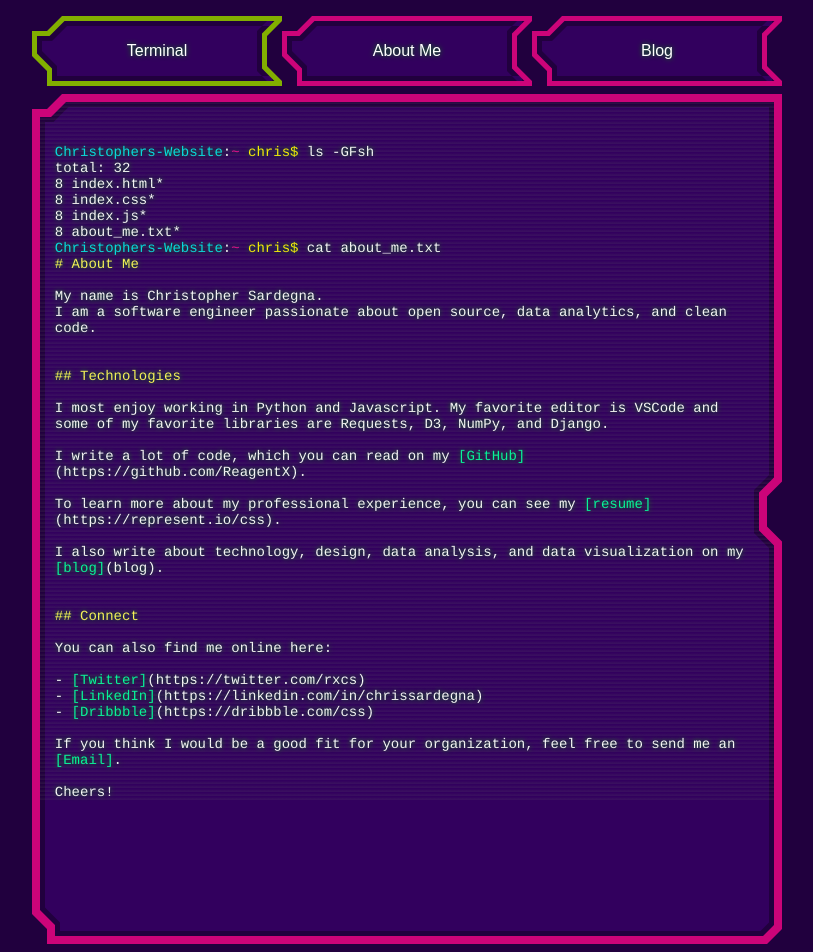
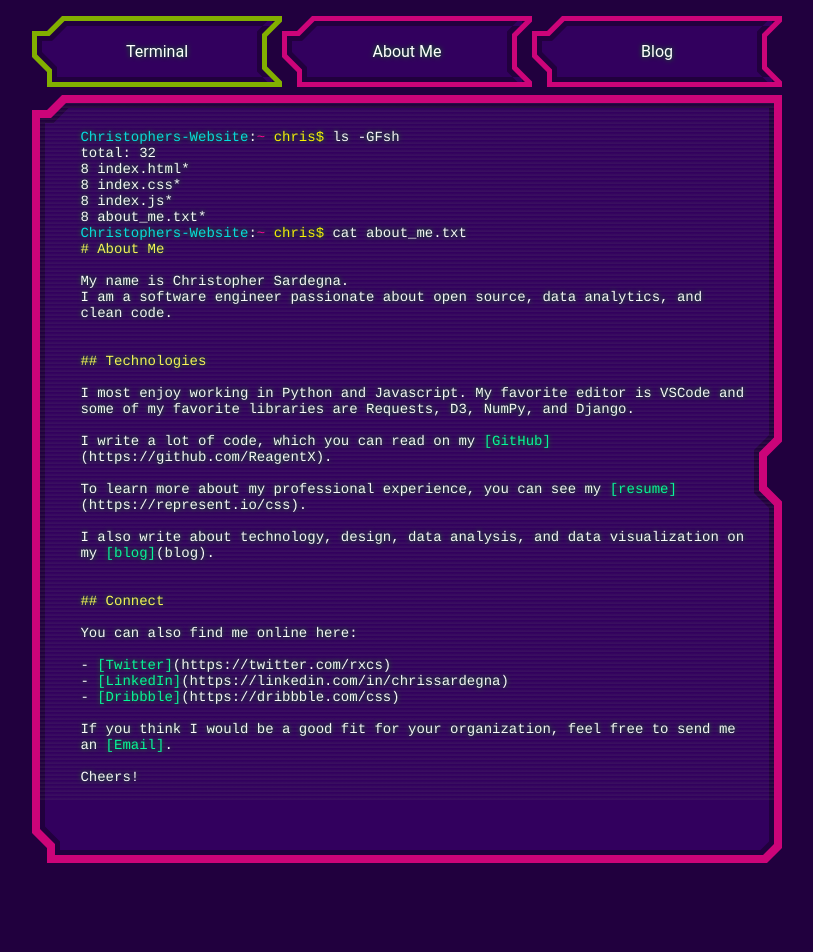
Before and after one commit to ReagentX/reagentx.github.io, a PHP site: page / in a window 1280 px wide. Shown: the whole page, without its empty margins (233-1046 px from the left). After the commit the page ends 863 px from the top, so only its background shows below. Run offline with PHP 8.4, Linux system fonts and the light colour scheme.

Commit message:
Adjust alignment

```diff
--- a/css/elements.css
+++ b/css/elements.css
@@ -2,13 +2,14 @@
 	font-family: courier, monospace;
     color: #fff;
     max-width: 750px;
-	min-height: 750px;
+	min-height: 700px;
 	margin-left: 1vw;
 	margin-right: 1vw;
-	margin-top: 5vh;
-	margin-bottom: 5vh;
+	margin-top: 3vh;
+	margin-bottom: 3vh;
     font-size: 14px;
-    /* overflow:  auto; */
+    padding-left: 2vw;
+    padding-right: 1vw;
 }
 
 #console::after {
@@ -29,7 +30,7 @@
 }
 
 div.button {
-    font-family: 'Arial Narrow Bold', sans-serif;
+    font-family: Roboto, 'Courier New', Courier, monospace;
     font-size: 16px;
     display: inline-block;
     vertical-align: top;
--- a/css/index.css
+++ b/css/index.css
@@ -16,6 +16,10 @@
 a {
 	color: #00ff9f;
 	text-decoration: none;
+}
+
+ul {
+	padding-left: 3vw;
 }
 
 #a {
```
